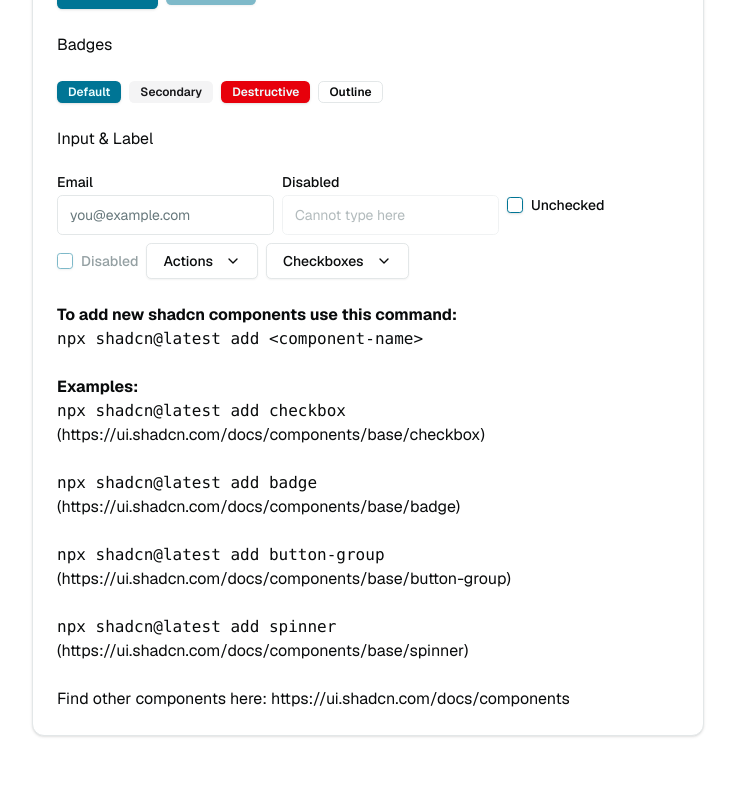
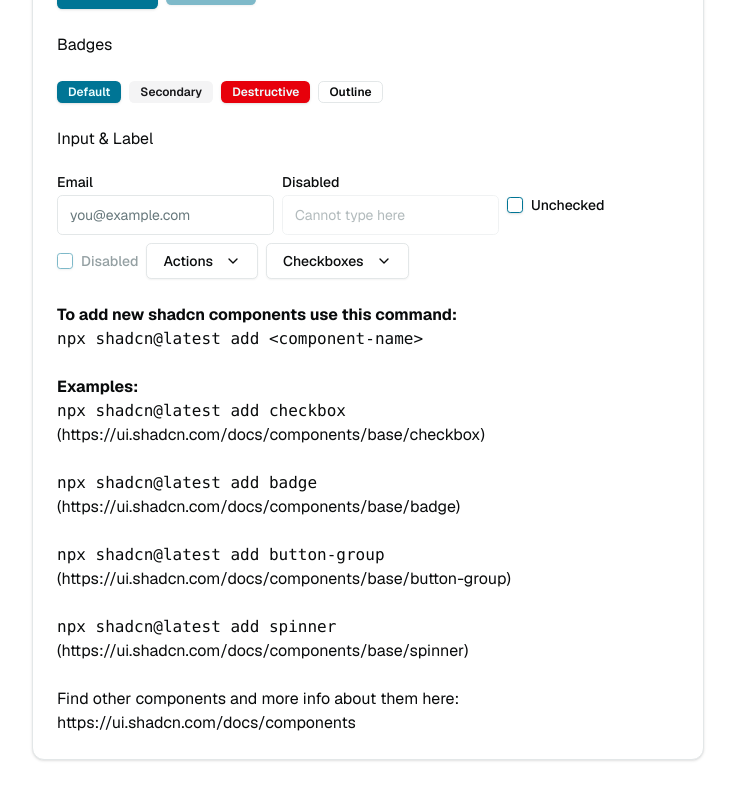
Before and after one commit to cdarino/fdm-system, a Next.js app: page /demo in a window 1280 px wide. Shown: the part 534-1334 px from the top of the page, without its empty margins (272-1007 px from the left). Before the commit the page ends 1310 px from the top, so only its background shows below. Built offline with nearby package versions, Linux system fonts and the light colour scheme; no server answers.

Commit message:
Add minor changes to shadcn demo

```diff
--- a/app/demo/page.tsx
+++ b/app/demo/page.tsx
@@ -192,7 +192,7 @@
                         <p> <code> npx shadcn@latest add spinner </code> </p>
                         <p> <a href="https://ui.shadcn.com/docs/components/base/spinner">(https://ui.shadcn.com/docs/components/base/spinner)</a> </p> <br />
 
-                        <p> Find other components here: <a href="https://ui.shadcn.com/docs/components">https://ui.shadcn.com/docs/components</a> </p>
+                        <p> Find other components and more info about them here: <a href="https://ui.shadcn.com/docs/components">https://ui.shadcn.com/docs/components</a> </p>
 
                     </section>
 
```
